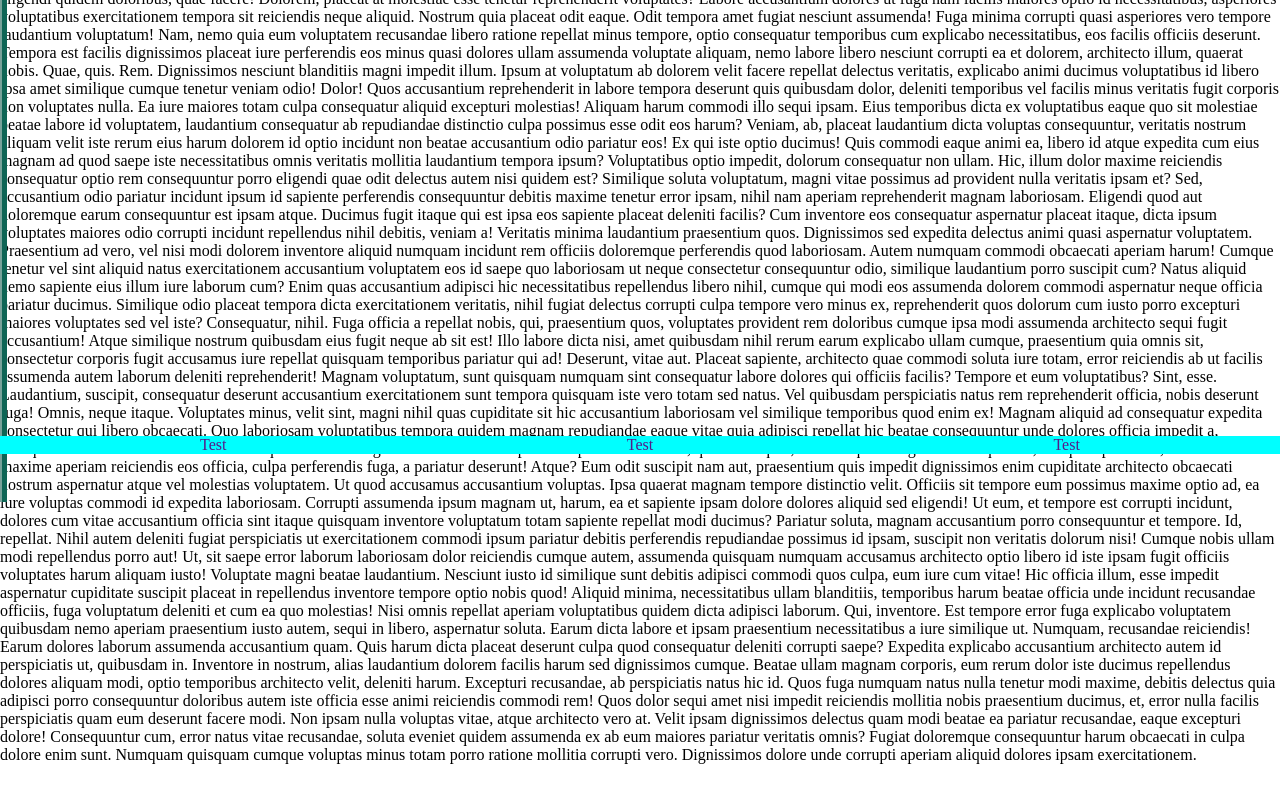
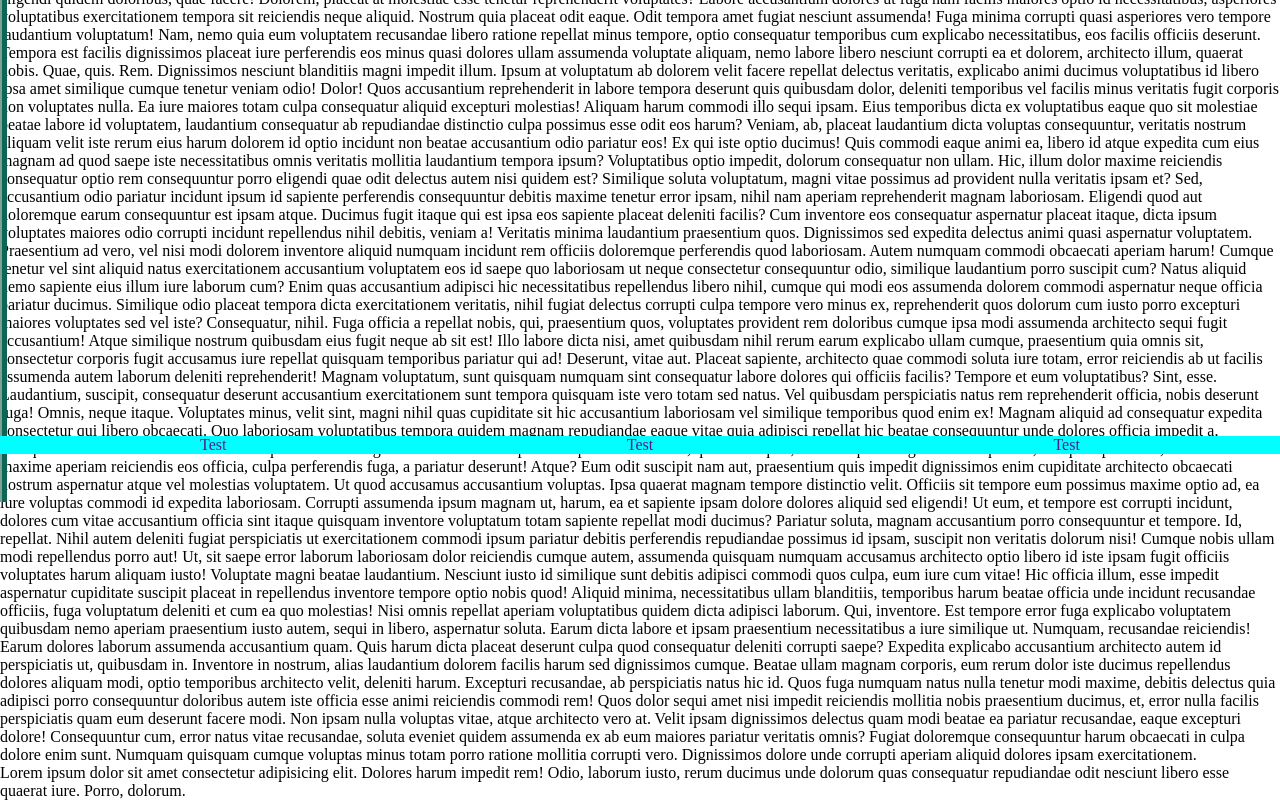
Before and after one commit to Bugai1994/test, a plain HTML site: page index.html in a window 1280 px wide. Shown: the part 346-1146 px from the top of the page. Before the commit the page ends 1110 px from the top, so only its background shows below. Drawn offline with Linux system fonts and the light colour scheme.

Commit message:
index.html v2

```diff
--- a/index.html
+++ b/index.html
@@ -81,7 +81,7 @@
         Velit ipsam dignissimos delectus quam modi beatae ea pariatur recusandae, eaque excepturi dolore! Consequuntur cum, error natus vitae recusandae, soluta eveniet quidem assumenda ex ab eum maiores pariatur veritatis omnis?
         Fugiat doloremque consequuntur harum obcaecati in culpa dolore enim sunt. Numquam quisquam cumque voluptas minus totam porro ratione mollitia corrupti vero. Dignissimos dolore unde corrupti aperiam aliquid dolores ipsam exercitationem.</p>
 
-
+            <p>Lorem ipsum dolor sit amet consectetur adipisicing elit. Dolores harum impedit rem! Odio, laborum iusto, rerum ducimus unde dolorum quas consequatur repudiandae odit nesciunt libero esse quaerat iure. Porro, dolorum.</p>
         <div class="menu-bottom">
             <div class="menu-bottom__list">
                 <a href="" class="menu-bottom__link">Test</a>
```
